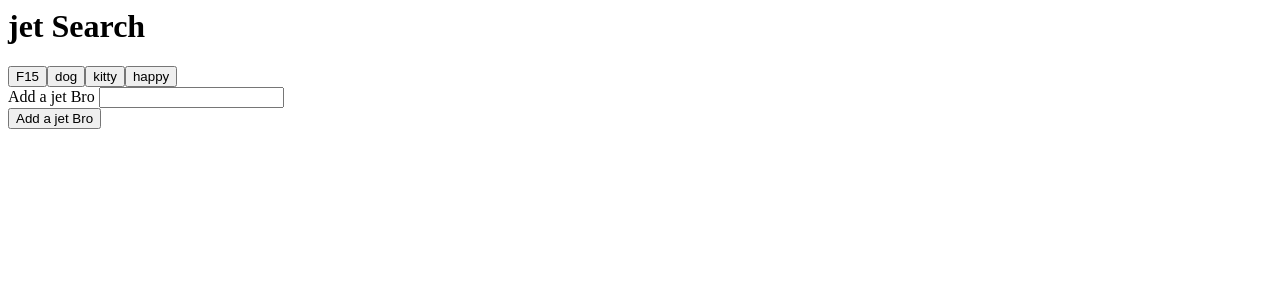
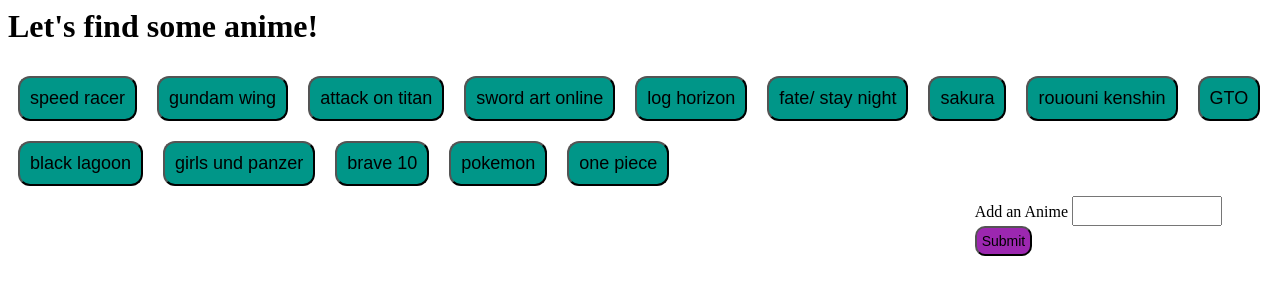
Before and after one commit to awg24/week-6-ajax-apis, a PHP site: page / in a window 1280 px wide. Shown: the top 300 px of the page. Run offline with PHP 8.4, Linux system fonts and the light colour scheme; some libraries are stand-ins or nearby versions.

Commit message:
single file version

```diff
--- a/assets/css/style.css
+++ b/assets/css/style.css
@@ -1,4 +1,24 @@
-	<style type="text/css">
-		button, div, form, input {
-			margin: 10px;
-		}
+#addAnimeButton{
+	width: auto;
+	padding:5px;
+	font-size: 14px;
+	background-color: #9C27B0;
+	border-radius: 10px;
+}
+button{
+	font-size: 18px;
+	padding:10px;
+	background-color: #009688;
+	margin: 10px;
+	border-radius: 12px;
+
+}
+#anime-form{
+	float:right;
+}
+#anime-input{
+	width: 150px;
+	height: 30px;
+	font-size: 18px;
+	margin-right: 50px;
+}
--- a/index.html
+++ b/index.html
@@ -1,136 +1,96 @@
 <html>
 
 <head>
-    <title>Ajax-APIs</title>
+    <title>Anime GIfs</title>
     <meta name="viewport" content="width=device-width, initial-scale=1">
     <!-- ==============================================
                             CSS
     =============================================== -->
     <link rel="stylesheet" href="assets/css/style.css">
-    <link href='https://fonts.googleapis.com/css?family=Playfair+Display' rel='stylesheet' type='text/css'>
     <!-- ==============================================
                             JS
     =============================================== -->
-   <!-- <script type="text/javascript" src="https://code.jquery.com/jquery-2.2.0.min.js"></script> -->
     <script src='http://code.jquery.com/jquery-2.1.3.min.js'></script>
     <script type="text/javascript" src="assets/js/script.js"></script>
     <!-- ==============================================
                           JQUERY
     =============================================== -->
     <!--    <script src="https://ajax.googleapis.com/ajax/libs/jquery/1.11.3/jquery.min.js"></script> -->
-
+    <!-- <script type="text/javascript" src="https://code.jquery.com/jquery-2.2.0.min.js"></script> -->
 </head>
 
 <body>
     <div class="container">
-  <h1>jet Search</h1>
-
+        <h1>Let's find some anime!</h1>
         <!-- Rendered Buttons will get Dumped Here  -->
         <div id="buttonsView"></div>
-
-  <form id="giphy-form">
-    <label for="giphy-input">Add a jet Bro</label>
-    <input type="text" id="giphy-input"><br>
-
+        <form id="anime-form">
+            <label for="anime-input">Add an Anime</label>
+            <input type="text" id="anime-input">
+            <br>
             <!-- Button triggers new jet to be added -->
-    <input id="addgiphy" type="submit" value="Add a jet Bro">
+            <input id="addAnimeButton" type="submit" value="Submit">
         </form>
-
-
         <!-- jets will Get Dumped Dere -->
         <div id="jetsView"></div>
         <script type="text/javascript">
-
-  // Initial array of jets
-  var jets = ['F15', 'dog', 'kitty', 'happy'];
+        // Initial array of anime
+        var jets = ['speed racer', 'gundam wing', 'attack on titan', 'sword art online', 'log horizon', 'fate/ stay night', 'sakura', 'rououni kenshin', 'GTO', 'black lagoon', 'girls und panzer', 'brave 10', 'pokemon', 'one piece'];
 
 
-//http://api.giphy.com/v1/gifs/search?q=funny+cat&api_key=dc6zaTOxFJmzC
+        // displaygiphyInfo function now re-renders the HTML to display the appropriate content.
+        function displaygiphyInfo() {
+            var jet = $(this).attr('data-name');
+            var jetTrimmed = $.trim(jet); // trim extra spaces
+            jetTrimmed = jetTrimmed.replace(/ /g, "+"); // change space to +
 
-
-
-  // ========================================================
-
-  // displaygiphyInfo function now re-renders the HTML to display the appropriate content.
-  function displaygiphyInfo(){
-
-    var jet = $(this).attr('data-name');
-    //var queryURL = "http://www.omdbapi.com/?t=" + jet + "&y=&plot=short&r=json";
-    var queryURL = "http://api.giphy.com/v1/gifs/search?q=" + jet + "&api_key=dc6zaTOxFJmzC ";
+            var queryURL = "http://api.giphy.com/v1/gifs/search?q=" + jetTrimmed + "&limit=10&api_key=dc6zaTOxFJmzC ";
             // Creates AJAX call for the specific jet being
-    $.ajax({url: queryURL, method: 'GET'}).done(function(response) {
-
-
+            $.ajax({
+                url: queryURL,
+                method: 'GET'
+            }).done(function(response) {
                 console.log(response);
 
-
-for(i=0; i<10;i++){
+                var state = 'still';
+                for (i = 0; i < 10; i++) {
                     // Creates a generic div to hold the giphy
                     var gifDiv = $('<div class="giphy">');
-      var gifDiv = $('<div>').attr('class','giphy');
-
-      // Retrieves the Rating Data
-     // var rating = response.Rated;
- //   var bitly_gif_url = response.bitly_gif_url;
-
+                    var gifDiv = $('<div>').attr('class', 'giphy');
 
                     // Creates an element to have the rating displayed
-      var rating = $('<p>').text( "Rating: " + response.data[i].rating);
+                    var rating = $('<p>').text("Rating: " + response.data[i].rating);
                     var data_animate = response.data[i].images.downsized_medium.url;
                     var data_still = response.data[i].images.original_still.url;
                     // rating
                     gifDiv.append(rating);
-/*
-      // Retrieves the release year
-      var released = response.Released;
 
-      // Creates an element to hold the release year
-      var pTwo = $('<p>').text( "Released: " + released);
-
-      // Displays the release year
-      gifDiv.append(pTwo);
-
-      // Retrieves the plot
-      var plot = response.Plot;
-
-      // Creates an element to hold the plot
-      var pThree = $('<p>').text( "Plot: " + plot);
-
-      // Appends the plot
-      gifDiv.append(pThree);
-  */
                     // Creates an element to hold the image
-      var image = $('<img>').attr("src", response.data[i].images.downsized_medium.url);
-
-   // <img src="http://media1.giphy.com/media/3o85xkQpyMlnBkpB9C/200_s.gif" data-still="http://media1.giphy.com/media/3o85xkQpyMlnBkpB9C/200_s.gif" data-animate="http://media1.giphy.com/media/3o85xkQpyMlnBkpB9C/200.gif" data-state="animate" class="animalImage">
-
+                    var image = $('<img>').attr("src", data_still); //response.data[i].images.downsized_medium.url);
+                    image.attr('data-state', 'still');
+                    image.attr('data-still', data_still);
+                    image.attr('data-animate', data_animate);
+                    image.attr('class', 'animeImage');
                     // Appends the image
                     gifDiv.append(image);
 
                     // Puts the entire jet above the previous jets.
                     $('#jetsView').prepend(gifDiv);
                 }
-
-
             });
 
         }
 
         // ========================================================
 
-  // Generic function for displaying jet data
-  function renderButtons(){
+        function renderButtons() {
 
             // Deletes the jets prior to adding new jets (this is necessary otherwise you will have repeat buttons)
             $('#buttonsView').empty();
 
             // Loops through the array of jets
-    for (var i = 0; i < jets.length; i++){
-
-      // Then dynamicaly generates buttons for each jet in the array
-
-      // Note the jQUery syntax here...
-        var a = $('<button>') // This code $('<button>') is all jQuery needs to create the beginning and end tag. (<button></button>)
+            for (var i = 0; i < jets.length; i++) {
+                var a = $('<button>')
                 a.addClass('giphy'); // Added a class
                 a.attr('data-name', jets[i]); // Added a data-attribute
                 a.text(jets[i]); // Provided the initial button text
@@ -138,36 +98,61 @@
             }
         }
 
-  // ========================================================
 
-  // This function handles events where one button is clicked
-  $('#addgiphy').on('click', function(){
+        // Start/ stop animation
+        $(document).on('click', '.animeImage', changeState);
 
-    // This line of code will grab the input from the textbox
-    var jet = $('#giphy-input').val().trim();
 
-    // The jet from the textbox is then added to our array
-    jets.push(giphy);
+        function changeState() {
+            var state = $(this).attr('data-state');
+            var animateLink = $(this).attr('data-animate');
+            var stillLink = $(this).attr('data-still');
+            if (state == "still") {
+                $(this).attr('data-state', 'animate');
+                $(this).attr('src', animateLink);
+            } else {
+                $(this).attr('data-state', 'still');
+                $(this).attr('src', stillLink);
+            }
+            console.log($('.animeImage').attr('data-state'));
+        };
 
-    // Our array then runs which handles the processing of our jet array
+
+
+
+        $('#addAnimeButton').on('click', function() {
+            var jet = $('#anime-input').val().trim();
+
+            // check for duplicate entry before push
+
+            if (jets.indexOf(jet) == -1) {
+                jets.push(jet);
+                $('#anime-input').val("");
+                renderButtons();
+            } else {
+               $('#anime-input').val("");
+               alert("Duplicate entry")
+
+
+            }
+
+
+            return false; // submit on enter
+        })
+
+        $(document).on('click', '.giphy', displaygiphyInfo);
+
         renderButtons();
 
-    // We have this line so that users can hit "enter" instead of clicking on ht button and it won't move to the next page
-    return false;
-  })
+        /*
 
-  // ========================================================
+        009688
+        00BCD4
+        3F51B5
+        673AB7
+        9C27B0
 
-  // Generic function for displaying the giphyInfo
-  $(document).on('click', '.giphy', displaygiphyInfo);
-
-
-  // ========================================================
-
-  // This calls the renderButtons() function
-  renderButtons();
-
-
+        */
         </script>
 </body>
 
```
Lines whose indentation alone changed are shown as unchanged.
